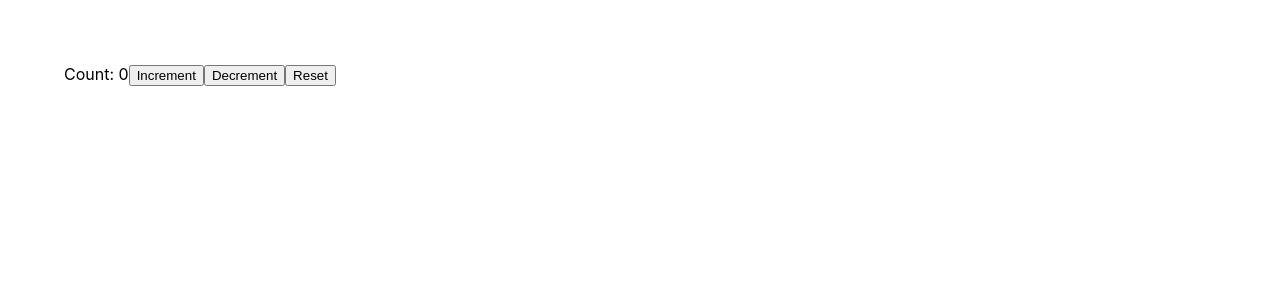
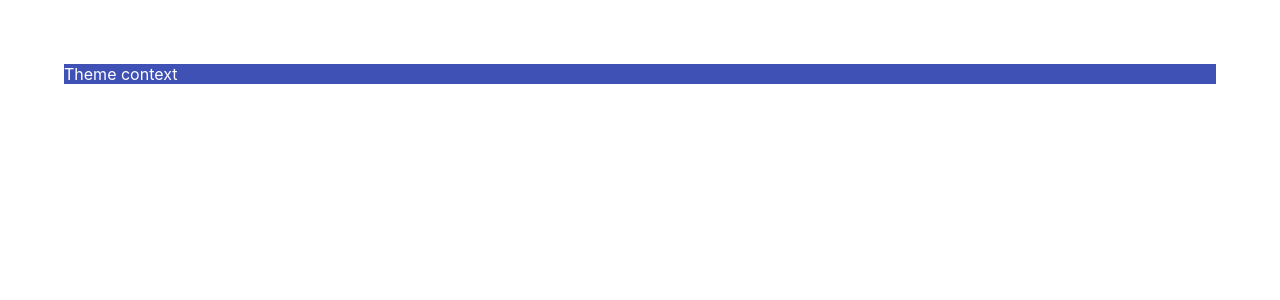
Before and after one commit to lgualpa81/react-ts-tutorial, a React (Create React App) app: page / in a window 1280 px wide. Shown: the top 300 px of the page. Built offline with nearby package versions, Linux system fonts and the light colour scheme.

Commit message:
useContext hook

```diff
--- a/src/App.tsx
+++ b/src/App.tsx
@@ -1,11 +1,14 @@
 import './App.css';
-import { Counter } from './components/state/Counter';
+import { Box } from './components/context/Box';
+import { ThemeContextProvider } from './components/context/ThemeContext';
 
 function App() {
 
   return (
     <div className="App">
-      <Counter/>
+      <ThemeContextProvider>
+        <Box/>
+      </ThemeContextProvider>
     </div>
   );
 }
--- /dev/null
+++ b/src/components/context/Box.tsx
@@ -0,0 +1,13 @@
+import React from "react";
+import { useContext } from "react";
+import { ThemeContext } from "./ThemeContext";
+export const Box = () => {
+  const theme = useContext(ThemeContext);
+  return (
+    <div
+      style={{ backgroundColor: theme.primary.main, color: theme.primary.text }}
+    >
+      Theme context
+    </div>
+  );
+};
--- /dev/null
+++ b/src/components/context/ThemeContext.tsx
@@ -0,0 +1,15 @@
+import { createContext } from "react";
+import { theme } from "./theme";
+
+type ThemeContextProviderProps = {
+  children: React.ReactNode;
+};
+
+export const ThemeContext = createContext(theme);
+export const ThemeContextProvider = ({
+  children,
+}: ThemeContextProviderProps) => {
+  return (
+    <ThemeContext.Provider value={theme}>{children}</ThemeContext.Provider>
+  );
+};
--- /dev/null
+++ b/src/components/context/theme.ts
@@ -0,0 +1,10 @@
+export const theme = {
+  primary: {
+    main: "#3f51b5",
+    text: "#fff",
+  },
+  secondary: {
+    main: "#f50057",
+    text: "#fff",
+  },
+};
```
